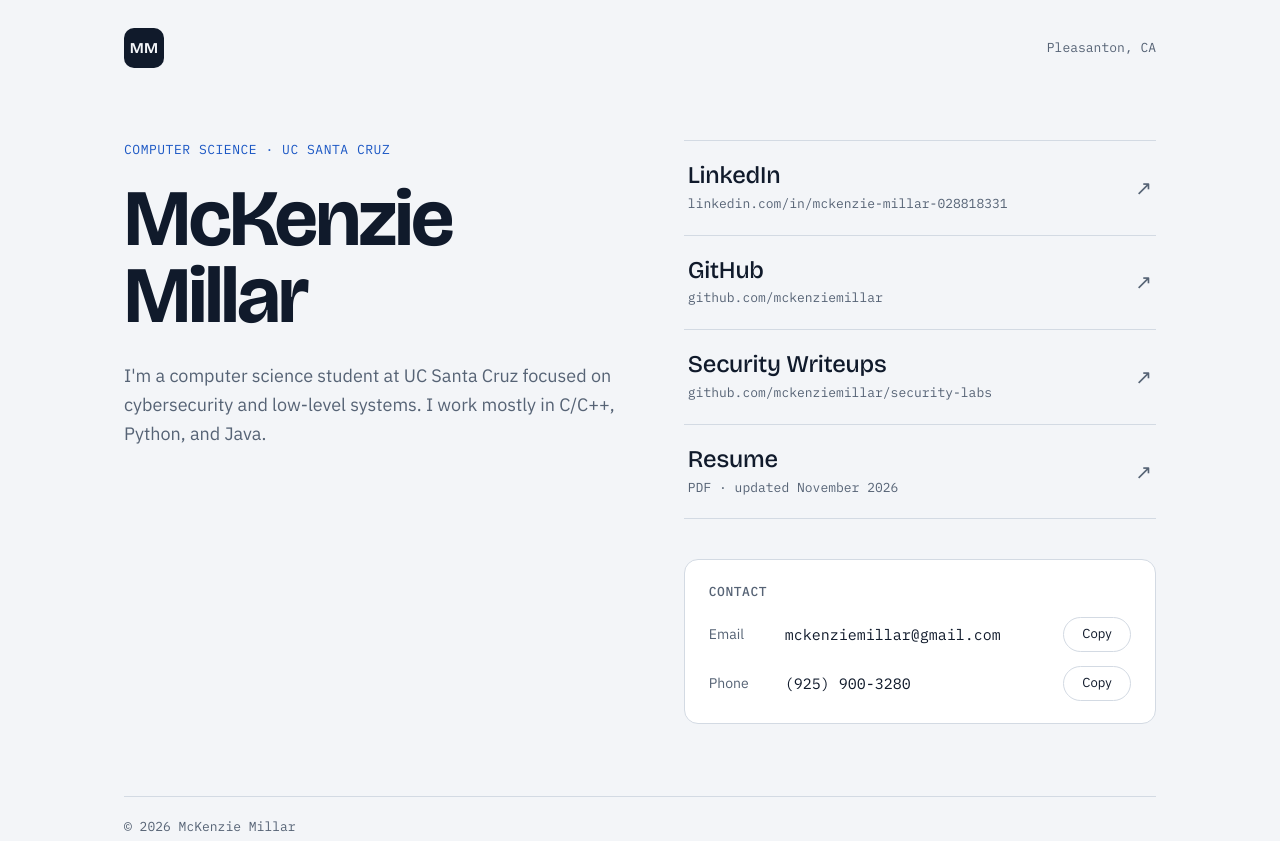
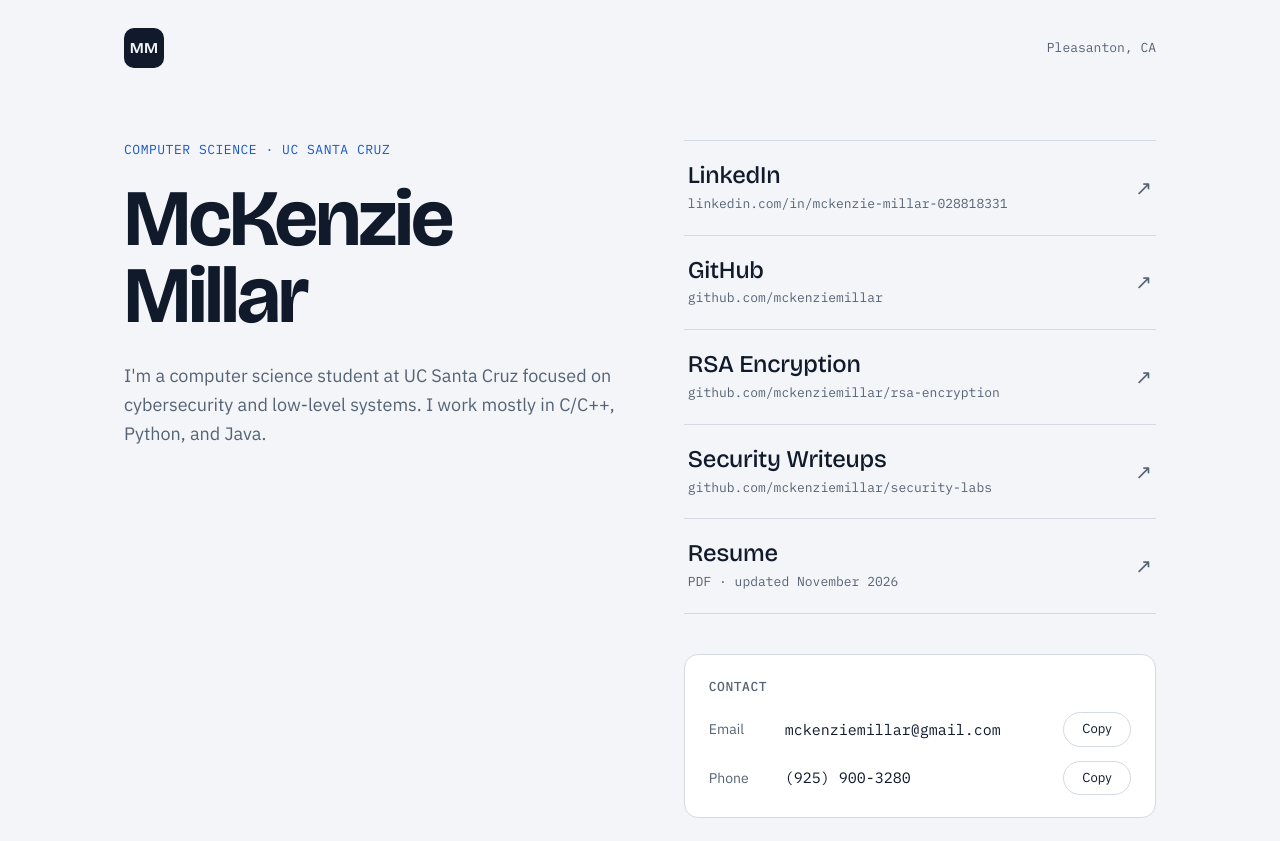
Before and after one commit to mckenziemillar/mckenziemillar.github.io, a plain HTML site: page index.html in a window 1280 px wide. Shown: the top 841 px of the page. Drawn offline with nearby package versions, Linux system fonts and the light colour scheme.

Commit message:
Link RSA project and security writeups separately
Co-Authored-By: Claude Opus 4.8 <noreply@anthropic.com>
Claude-Session: https://claude.ai/code/session_016H2wUGeVpbMoscUdHsjLbz

```diff
--- a/index.html
+++ b/index.html
@@ -252,6 +252,13 @@
           </span>
           <span class="row-arrow" aria-hidden="true">&#8599;</span>
         </a>
+        <a class="row" href="https://github.com/mckenziemillar/rsa-encryption" target="_blank" rel="noopener">
+          <span>
+            <span class="row-label">RSA Encryption</span>
+            <span class="row-meta">github.com/mckenziemillar/rsa-encryption</span>
+          </span>
+          <span class="row-arrow" aria-hidden="true">&#8599;</span>
+        </a>
         <a class="row" href="https://github.com/mckenziemillar/security-labs" target="_blank" rel="noopener">
           <span>
             <span class="row-label">Security Writeups</span>
```
